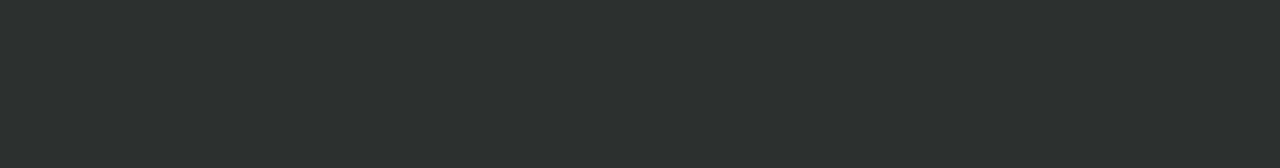
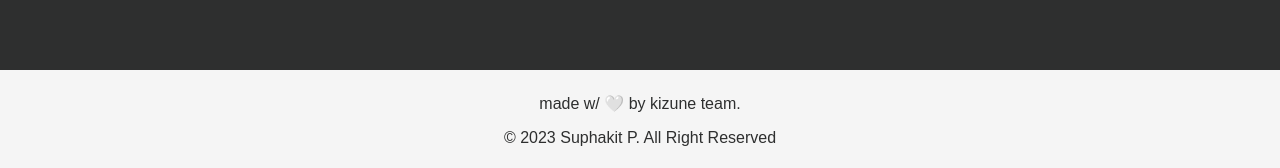
Before and after one commit to xinLaboratory/xinLab, a React (Vite) app: page / in a window 1280 px wide. Shown: the part 1740-1908 px from the top of the page. Before the commit the page ends 1810 px from the top, so only its background shows below. Built offline with nearby package versions, Linux system fonts and the light colour scheme; a web font is replaced by a local one.

Commit message:
feat: update footer

```diff
--- a/src/App.css
+++ b/src/App.css
@@ -65,6 +65,7 @@
 
 .cardBox {
   width: 15rem;
+  height: 100%;
   color: #2e2f2f;
   background-color: whitesmoke;
   padding: 1rem;
@@ -96,3 +97,21 @@
   text-decoration: none;
   opacity: .6;
 }
+
+.footer {
+  text-align: center;
+  background-color: whitesmoke;
+  color: #2e2f2f;
+  padding: .5rem 0;
+}
+
+.footer a {
+  color: #2e2f2f;
+  text-decoration: none;
+  transition: all .3s;
+}
+
+.footer a:hover {
+  opacity: .6;
+  text-decoration: underline;
+}
--- a/src/App.tsx
+++ b/src/App.tsx
@@ -1,6 +1,6 @@
 import './App.css'
 
-import { Head, Repo, Member } from './component'
+import { Head, Repo, Member, Contact, Footer } from './component'
 import { MusicBox } from './components/music'
 
 function App() {
@@ -9,6 +9,8 @@ function App() {
       <Head bg='https://picsum.photos/1920/1080' />
       <Repo />
       <Member />
+      <Contact />
+      <Footer />
       {/* <MusicBox /> */}
     </div>
   )
--- a/src/component.tsx
+++ b/src/component.tsx
@@ -140,8 +140,13 @@ export class Contact extends React.Component {
 export class Footer extends React.Component {
   render() {
     return (
-      <div className="Footer" id='Footer'>
-
+      <div className="footer" id='Footer'>
+        <p>
+          made w/ 🤍 by <a href="https://github.com/KIZUNEParty">kizune team.</a>
+        </p>
+        <p>
+          &copy; 2023 <a href="https://suphakit.net">Suphakit P.</a> All Right Reserved
+        </p>
       </div>
     )
   }
```
